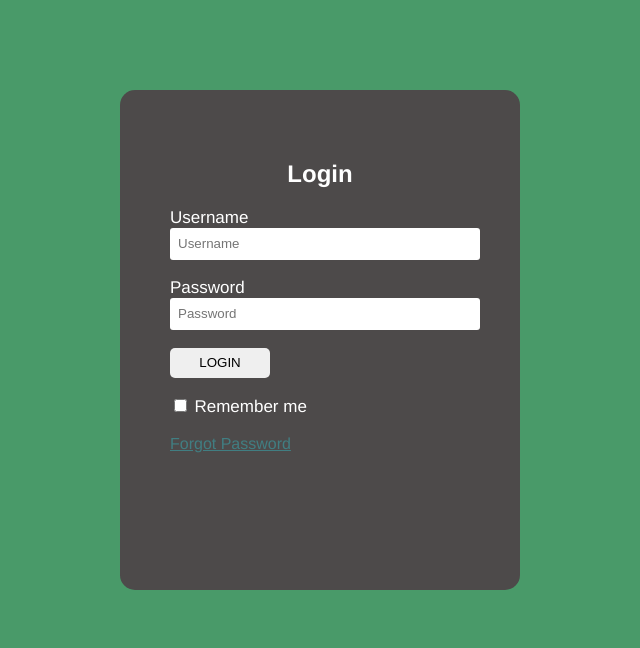
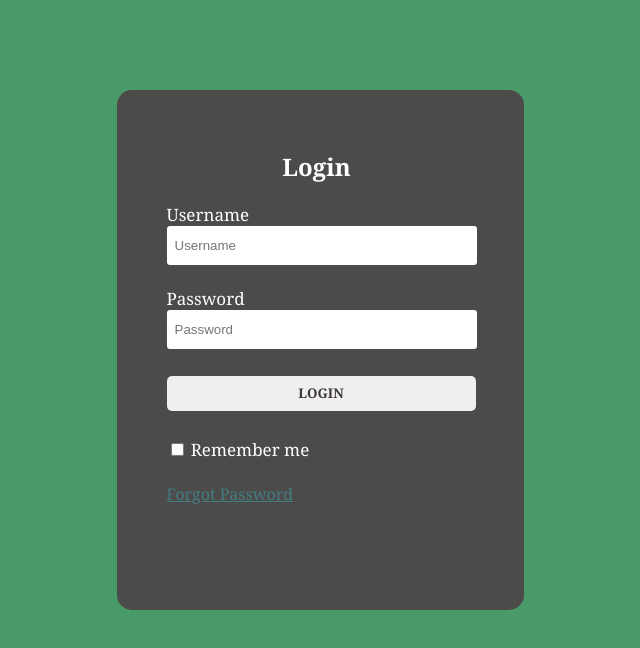
Before and after one commit to kaleian/Login-page, a plain HTML site: page index.html in a window 1280 px wide. Shown: the whole page, without its empty margins (320-960 px from the left). Drawn offline with Linux system fonts and the light colour scheme.

Commit message:
:egg: Enhanced the fonts and alignment of the login page :lock:

```diff
--- a/style.css
+++ b/style.css
@@ -2,7 +2,7 @@ body{
     margin: 0;
     padding: 0;
     background-color: rgba(60, 147, 94, 0.931);
-    font-family: 'Franklin Gothic Medium', 'Arial Narrow', Arial, sans-serif;
+    font-family: Georgia, 'Times New Roman', Times, serif;
 }
 .login{
     width:300px;
@@ -11,7 +11,10 @@ body{
     margin: auto;
     margin-bottom: 10px;
     margin-top: 90px;
-    padding: 50px;
+    padding-left: 50px;
+    padding-right: 57px;
+    padding-bottom: 80px;
+    padding-top: 40px;
     background:rgb(77, 74, 74);
     border-radius: 15px;
 
@@ -26,7 +29,7 @@ label{
 }
 #Uname{
     width: 300px;
-    height: 30px;
+    height: 37px;
     border: none;
     border-radius: 3px;
     padding-left: 8px;
@@ -34,21 +37,25 @@ label{
 }
 #Pass{
     width: 300px;
-    height: 30px;
+    height: 37px;
     border: none;
     border-radius: 3px;
     padding-left: 8px;
+    margin-bottom: 5px;
 }
 #log{
-    width: 100px;
-    height: 30px;
+    width: 309px;
+    height: 35px;
     border: none;
     border-radius: 5px;
-    color:black;
-    transition: transform 0.3s;
+    color:rgb(62, 54, 54);
+    transition: transform 0.2s;
+    margin-bottom: 5px;
+    font-weight: bold;
+    font-family: georgia;
 }
 #log:hover {
-  transform: scale(1.1);
+  transform: scale(1.0);
   background-color:rgba(60, 147, 94, 0.931) ;
 }
 span{
```
